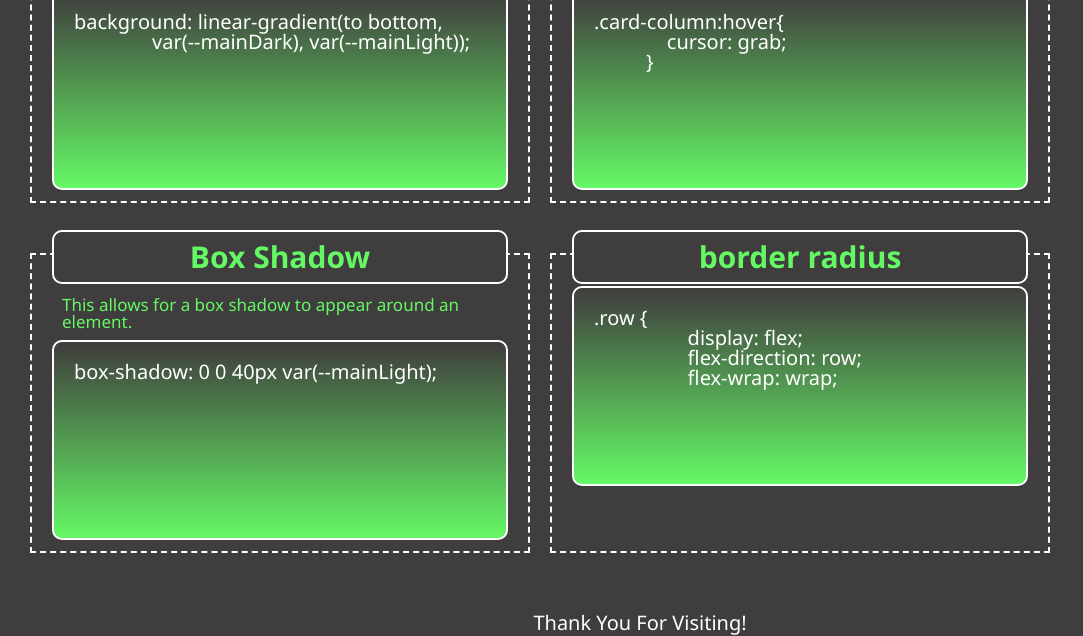
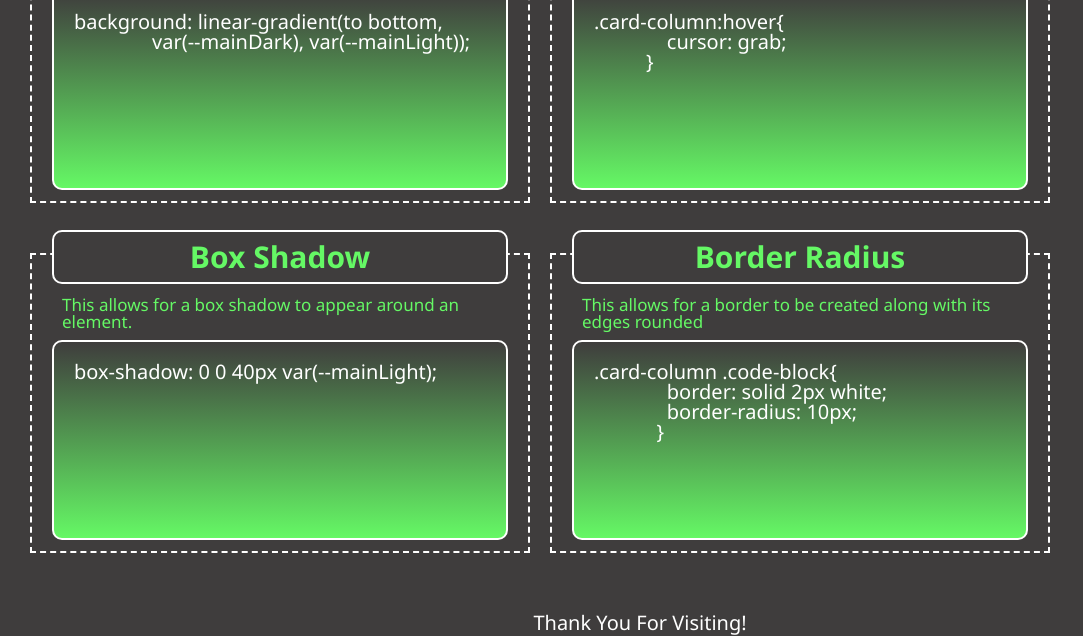
Before and after one commit to Taylor-Brandon/Css-Wireframe, a plain HTML site: page index.html in a window 1280 px wide. Shown: the part 646-1282 px from the top of the page, without its empty margins (0-1083 px from the left). Drawn offline with Linux system fonts and the light colour scheme.

Commit message:
last Css snippet

```diff
--- a/index.html
+++ b/index.html
@@ -77,12 +77,13 @@
       </div>
       <div class="card-column">
         <figure class="card code-card">
-          <h2 class="card-header">border radius</h2>
+          <h2 class="card-header">Border Radius</h2>
           <div class="card-body">
-            <pre class="code-block"><code>.row {
-                  display: flex;
-                  flex-direction: row;
-                  flex-wrap: wrap;
+            <p class="card-p">This allows for a border to be created along with its edges rounded</p>
+            <pre class="code-block"><code>.card-column .code-block{
+              border: solid 2px white;
+              border-radius: 10px;
+            }
               </code></pre>
           </div>
         </figure>
```
